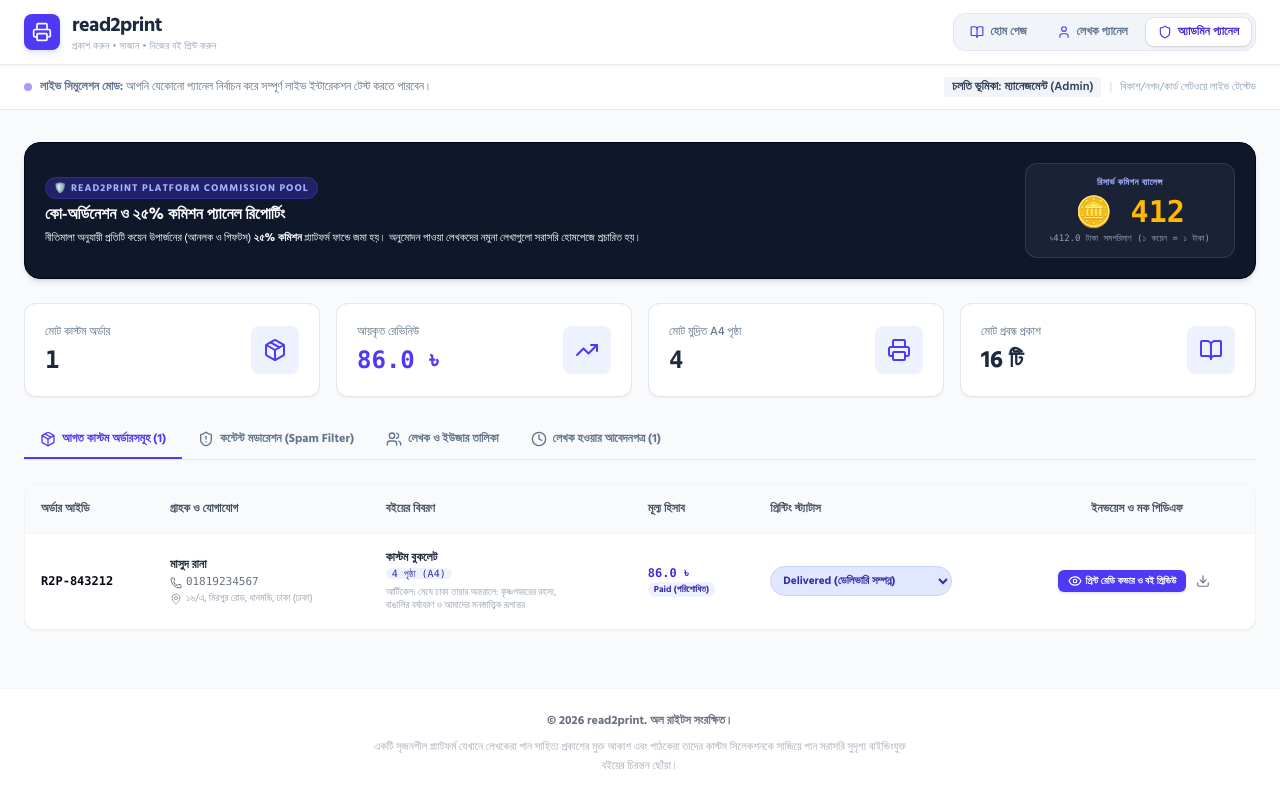
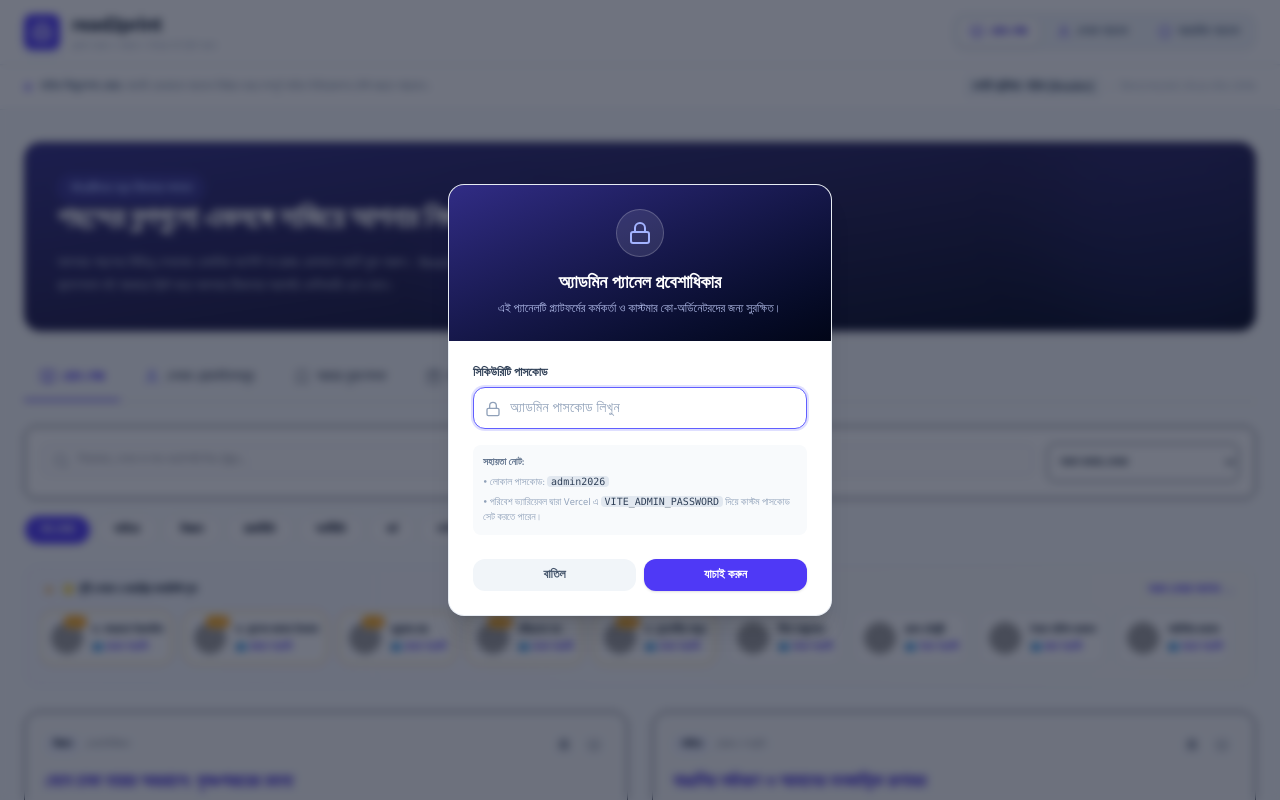
Before and after one commit to moh-ekram/read-to-print, a React (Vite) app: page / in a window 1280 px wide. Both pictures are taken after a click on the button "অ্যাডমিন প্যানেল". Shown: the top 800 px of the page. Built offline with nearby package versions, Linux system fonts and the light colour scheme; grey boxes are pictures that could not be loaded.

Commit message:
feat(admin): implement secure admin panel access
Add password-based authentication to the admin panel using environment variables and session storage to restrict unauthorized access.

```diff
--- a/src/App.tsx
+++ b/src/App.tsx
@@ -9,12 +9,51 @@
 import WriterPanel from './components/WriterPanel';
 import ReaderPanel from './components/ReaderPanel';
 import AdminPanel from './components/AdminPanel';
-import { BookOpen, User, Shield, Printer, Info, HelpCircle, FileText, ChevronRight } from 'lucide-react';
+import { BookOpen, User, Shield, Printer, Info, HelpCircle, FileText, ChevronRight, Lock, Unlock, LogOut } from 'lucide-react';
 import { motion, AnimatePresence } from 'motion/react';
 
 export default function App() {
   // Roles switcher state: 'reader' | 'writer' | 'admin'
   const [userRole, setUserRole] = useState<'reader' | 'writer' | 'admin'>('reader');
+
+  // Admin authentication and modal states
+  const [isAdminAuthenticated, setIsAdminAuthenticated] = useState<boolean>(() => {
+    return sessionStorage.getItem('r2p_admin_authenticated') === 'true';
+  });
+  const [showAdminLoginModal, setShowAdminLoginModal] = useState<boolean>(false);
+  const [adminPasswordInput, setAdminPasswordInput] = useState<string>('');
+  const [adminLoginError, setAdminLoginError] = useState<string>('');
+
+  const handleAdminTabClick = () => {
+    if (isAdminAuthenticated) {
+      setUserRole('admin');
+    } else {
+      setAdminPasswordInput('');
+      setAdminLoginError('');
+      setShowAdminLoginModal(true);
+    }
+  };
+
+  const handleAdminLoginSubmit = (e: React.FormEvent) => {
+    e.preventDefault();
+    const correctPassword = (import.meta as any).env?.VITE_ADMIN_PASSWORD || 'admin2026';
+    if (adminPasswordInput === correctPassword) {
+      setIsAdminAuthenticated(true);
+      sessionStorage.setItem('r2p_admin_authenticated', 'true');
+      setShowAdminLoginModal(false);
+      setUserRole('admin');
+      setAdminPasswordInput('');
+      setAdminLoginError('');
+    } else {
+      setAdminLoginError('ভুল পাসকোড! দয়া করে সঠিক অ্যাডমিন পাসকোডটি প্রদান করুন।');
+    }
+  };
+
+  const handleAdminLogout = () => {
+    setIsAdminAuthenticated(false);
+    sessionStorage.removeItem('r2p_admin_authenticated');
+    setUserRole('reader');
+  };
 
   // Load state from localStorage or fallback
   const [writers, setWriters] = useState<Writer[]>(() => {
@@ -389,16 +428,30 @@
               লেখক প্যানেল
             </button>
             <button
-              onClick={() => setUserRole('admin')}
+              onClick={handleAdminTabClick}
               className={`px-3 py-1.5 rounded-lg text-xs font-bold transition-all flex items-center gap-1.5 ${
                 userRole === 'admin'
-                  ? 'bg-white text-indigo-700 shadow-sm ring-1 ring-black/5'
+                  ? 'bg-white text-indigo-750 shadow-sm ring-1 ring-black/5'
                   : 'text-slate-500 hover:text-slate-800'
               }`}
             >
-              <Shield className="w-3.5 h-3.5 text-indigo-600" />
+              {isAdminAuthenticated ? (
+                <Unlock className="w-3.5 h-3.5 text-emerald-600" />
+              ) : (
+                <Shield className="w-3.5 h-3.5 text-indigo-600" />
+              )}
               অ্যাডমিন প্যানেল
             </button>
+
+            {isAdminAuthenticated && (
+              <button
+                onClick={handleAdminLogout}
+                className="p-1 px-1.5 text-slate-400 hover:text-red-500 rounded-lg hover:bg-slate-200/50 transition-colors flex items-center gap-1"
+                title="লগআউট"
+              >
+                <LogOut className="w-3.5 h-3.5" />
+              </button>
+            )}
           </div>
 
         </div>
@@ -493,6 +546,81 @@
           </p>
         </div>
       </footer>
+
+      {/* Admin Passcode Authentication Modal Overlay */}
+      <AnimatePresence>
+        {showAdminLoginModal && (
+          <div className="fixed inset-0 z-50 flex items-center justify-center bg-slate-900/60 backdrop-blur-xs p-4">
+            <motion.div
+              initial={{ opacity: 0, scale: 0.95, y: 15 }}
+              animate={{ opacity: 1, scale: 1, y: 0 }}
+              exit={{ opacity: 0, scale: 0.95, y: 15 }}
+              transition={{ duration: 0.2, ease: 'easeOut' }}
+              className="bg-white rounded-2xl shadow-xl border border-slate-200/80 max-w-sm w-full overflow-hidden"
+            >
+              {/* Header block */}
+              <div className="bg-gradient-to-br from-indigo-900 to-slate-950 p-6 text-white text-center relative">
+                <div className="w-12 h-12 bg-white/10 rounded-full flex items-center justify-center mx-auto mb-3 border border-white/20">
+                  <Lock className="w-6 h-6 text-indigo-300" />
+                </div>
+                <h3 className="text-lg font-bold">অ্যাডমিন প্যানেল প্রবেশাধিকার</h3>
+                <p className="text-xs text-indigo-200/85 mt-1">
+                  এই প্যানেলটি প্ল্যাটফর্মের কর্মকর্তা ও কাস্টমার কো-অর্ডিনেটরদের জন্য সুরক্ষিত।
+                </p>
+              </div>
+
+              {/* Input details inside a form */}
+              <form onSubmit={handleAdminLoginSubmit} className="p-6 space-y-4">
+                <div className="space-y-1.5">
+                  <label htmlFor="admin-passcode" className="text-xs font-bold text-slate-700 block">
+                    সিকিউরিটি পাসকোড
+                  </label>
+                  <div className="relative">
+                    <Lock className="w-4 h-4 text-slate-400 absolute left-3 top-3.5" />
+                    <input
+                      id="admin-passcode"
+                      type="password"
+                      autoFocus
+                      placeholder="অ্যাডমিন পাসকোড লিখুন"
+                      value={adminPasswordInput}
+                      onChange={(e) => setAdminPasswordInput(e.target.value)}
+                      className="w-full pl-9 pr-4 py-2.5 bg-slate-50 border border-slate-200 rounded-xl text-sm focus:bg-white focus:outline-none focus:ring-2 focus:ring-indigo-500/20 focus:border-indigo-500 font-sans tracking-wide text-slate-800 transition-all placeholder:text-slate-400"
+                    />
+                  </div>
+                </div>
+
+                {adminLoginError && (
+                  <p className="text-[11px] text-red-650 bg-red-50 p-2.5 rounded-lg font-medium leading-relaxed">
+                    ⚠️ {adminLoginError}
+                  </p>
+                )}
+
+                <div className="text-[10px] text-slate-400 bg-slate-50 p-2.5 rounded-lg space-y-1">
+                  <p className="font-semibold text-slate-500">সহায়তা নোট:</p>
+                  <p>• লোকাল পাসকোড: <code className="font-mono bg-slate-200 px-1 py-0.2 rounded text-slate-700">admin2026</code></p>
+                  <p>• পরিবেশ ভ্যারিয়েবল দ্বারা Vercel এ <code className="font-mono bg-slate-200 px-1 py-0.2 rounded text-slate-700">VITE_ADMIN_PASSWORD</code> দিয়ে কাস্টম পাসকোড সেট করতে পারেন।</p>
+                </div>
+
+                <div className="flex gap-2 pt-2">
+                  <button
+                    type="button"
+                    onClick={() => setShowAdminLoginModal(false)}
+                    className="flex-1 px-4 py-2 text-slate-600 hover:text-slate-800 bg-slate-100 hover:bg-slate-200/60 rounded-xl text-xs font-bold transition-all"
+                  >
+                    বাতিল
+                  </button>
+                  <button
+                    type="submit"
+                    className="flex-1 px-4 py-2 bg-indigo-600 hover:bg-indigo-700 text-white rounded-xl text-xs font-bold transition-all shadow-sm"
+                  >
+                    যাচাই করুন
+                  </button>
+                </div>
+              </form>
+            </motion.div>
+          </div>
+        )}
+      </AnimatePresence>
     </div>
   );
 }
```
Also changed, not shown: 1 other file (tests, documents, lock files or other folders).
